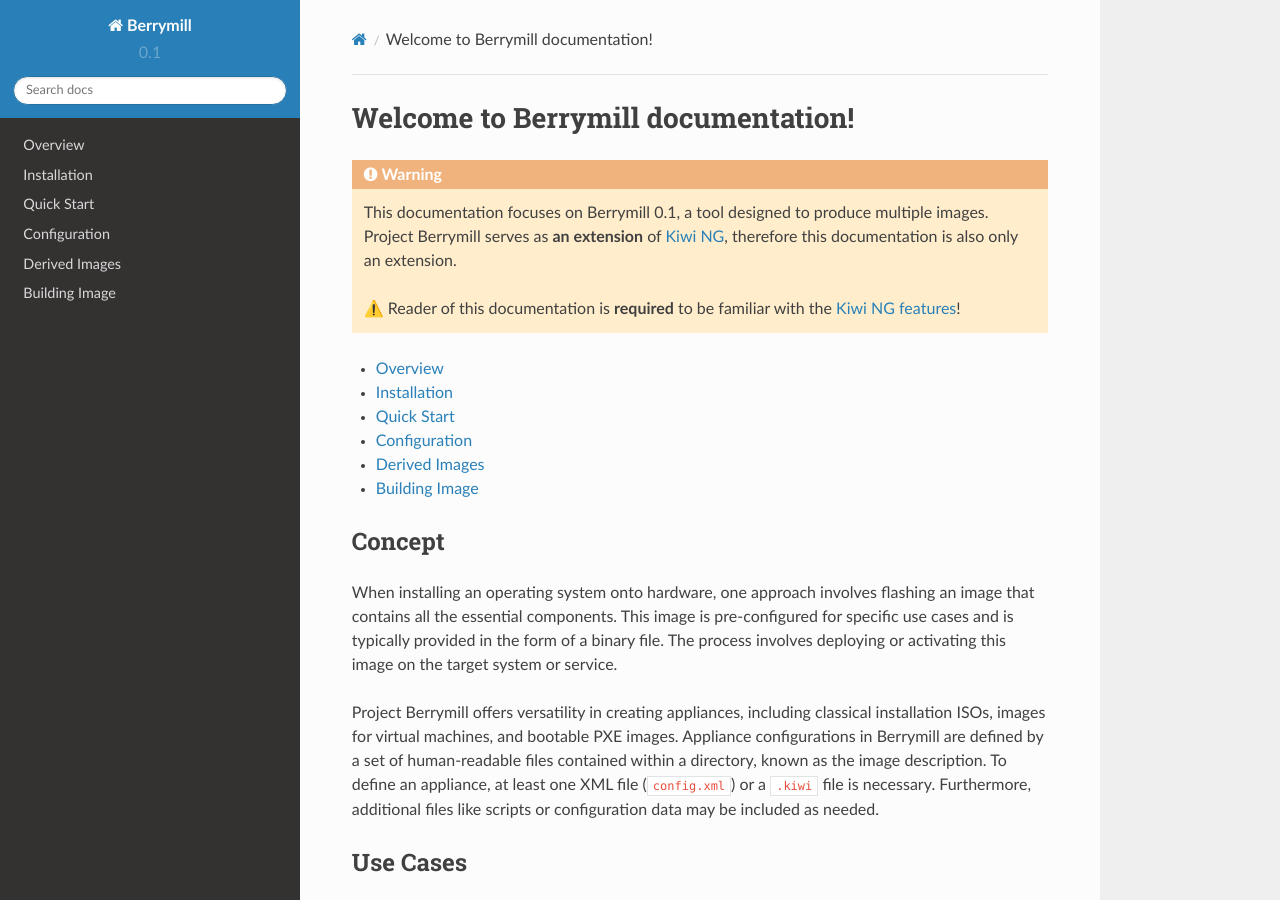
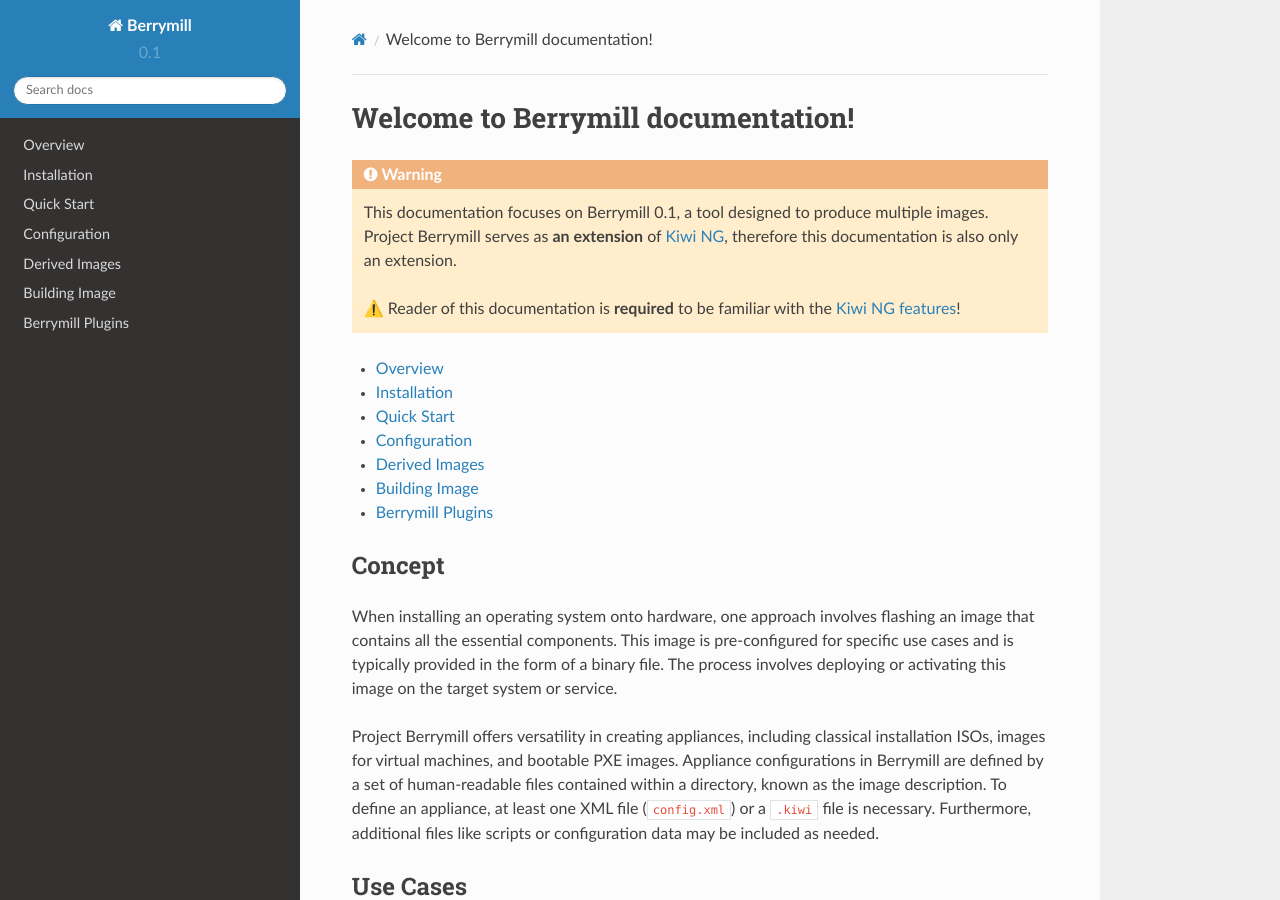
Before and after one commit to isbm/berrymill, a Sphinx documentation site: the page built from doc/source/index.rst, in a window 1280 px wide and 900 px high. Built offline with Sphinx 7.4.7 and the Read the Docs theme 2.0.0, drawn with Linux system fonts in a browser that asks for light colours.

Commit message:
Add an additional TOC for plugins

```diff
--- /dev/null
+++ b/doc/source/berryplugins.rst
@@ -0,0 +1,7 @@
+Berrymill Plugins
+=================
+
+.. toctree::
+   :maxdepth: 1
+
+   berryplugins/kernkompozzer
--- /dev/null
+++ b/doc/source/berryplugins/kernkompozzer.rst
@@ -0,0 +1,4 @@
+Kernkompozzer
+=============
+
+This plugin is specific to Kernkonzept Hypervisor
--- a/doc/source/index.rst
+++ b/doc/source/index.rst
@@ -17,6 +17,7 @@
    configuration
    derivatives
    detailedbuild
+   berryplugins
 
 Concept
 -------
```
